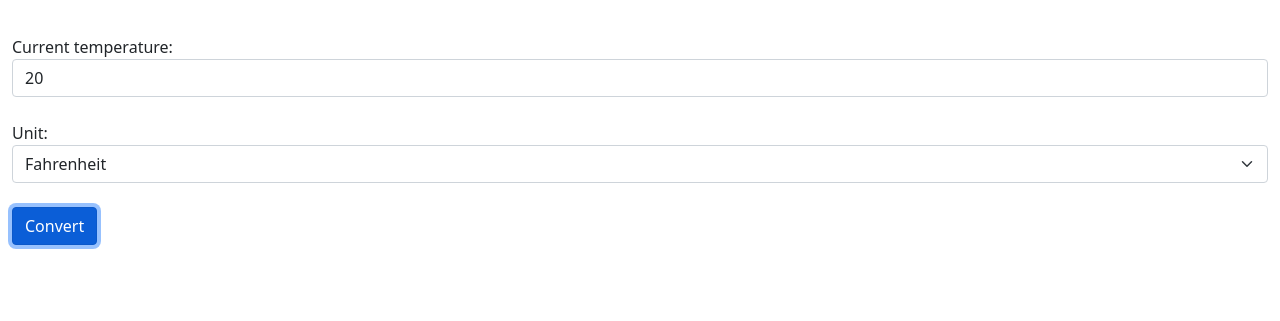
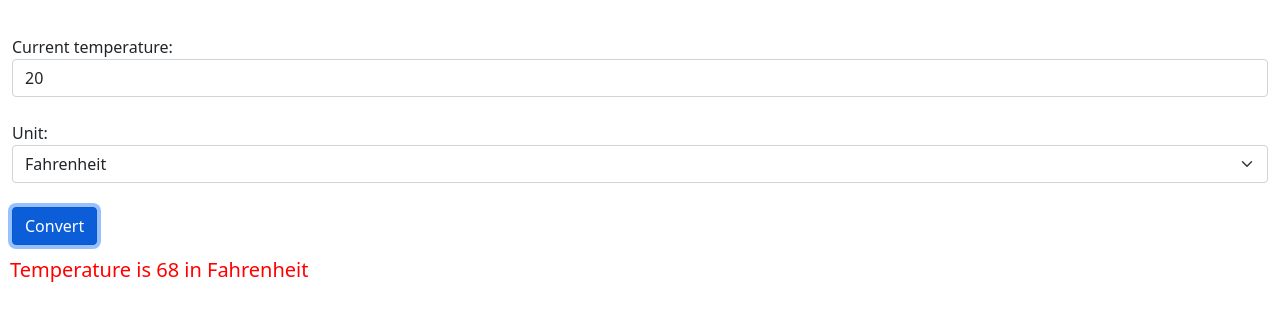
Before and after one commit to cake5655/ex4b, a plain HTML site: page index.html in a window 1280 px wide. Both pictures are taken after a click on the button "Convert". Shown: the part 269-590 px from the top of the page. Drawn offline with nearby package versions, Linux system fonts and the light colour scheme.

Commit message:
Refactoring#3: dis]lay the result in <div>

```diff
--- a/index.html
+++ b/index.html
@@ -45,7 +45,7 @@
 				return;
 			}
 		}
-		function tmpConv(t,u){
+		function tmp(t,u){
 			var t1;
 			var u1;
 			if(u == "F"){
@@ -67,10 +67,11 @@
 			   var chk = validate(t);
 				if(chk != null) return chk ;
 
-			   	var tmpConved = tmpConv(t,u);
+			   	var tmped = tmp(t,u);
 
 
-			   alert("Temperature is "+ tmpConved.t1+" in "+ tmpConved.u1);
+			   //alert("Temperature is "+ tmp.t1+" in "+ tmp.u1);
+			   $('#result').text("Temperature is " +tmped.t1+ " in " + tmped.u1 );
 			});
 		});
 	</script>
```
